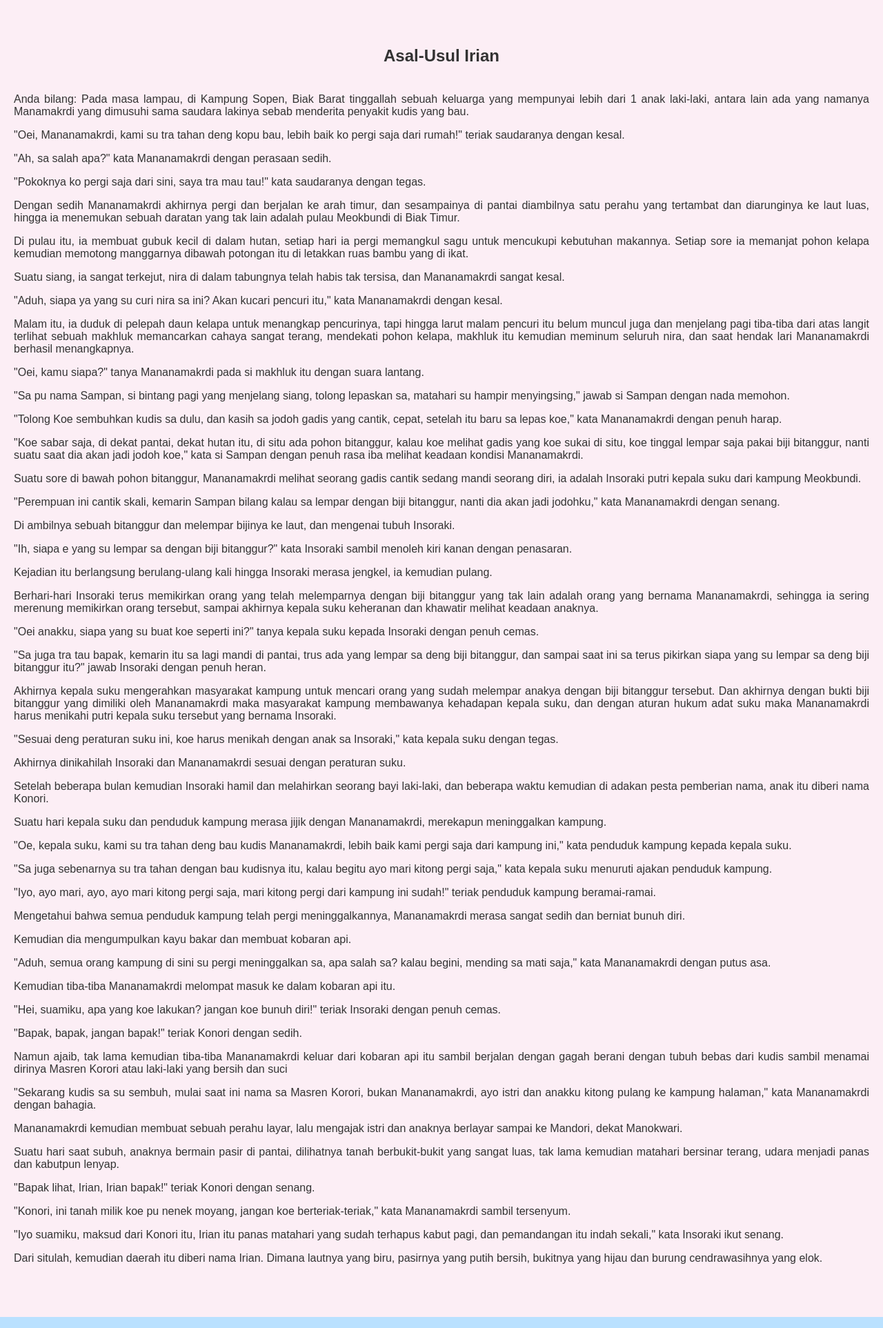
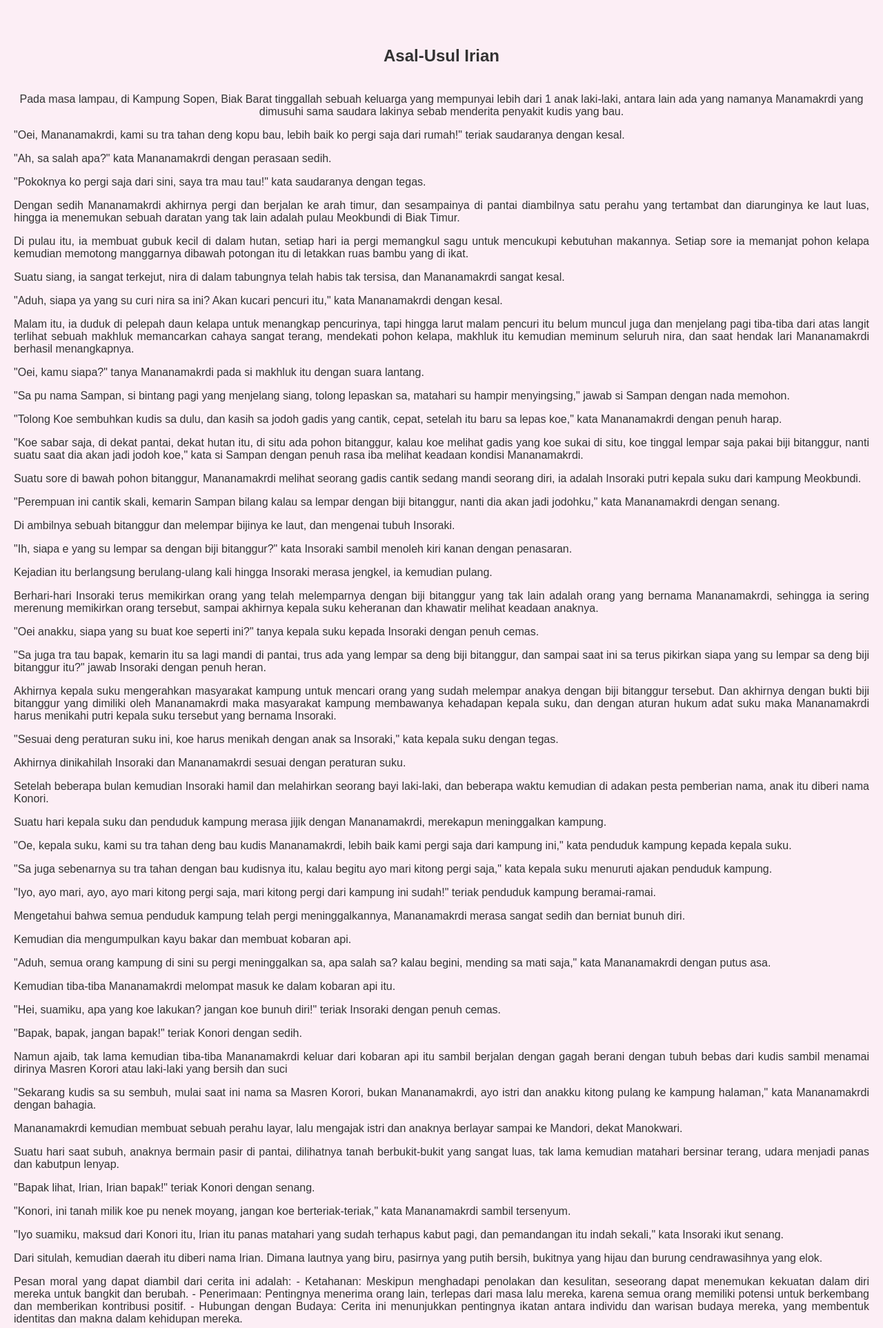
Before and after one commit to libbiee/liz, a plain HTML site: page index.html in a window 1280 px wide. Shown: the part 244-2169 px from the top of the page at 69% size. Drawn offline with Linux system fonts and the light colour scheme.

Commit message:
Update index.html

```diff
--- a/index.html
+++ b/index.html
@@ -121,8 +121,7 @@
 <button onclick="showMessage()">Click Me</button>
     <button onclick="toggleDarkMode()">Light/Dark Mode</button>
 <h2>Asal-Usul Irian</h2>
-    <p>Anda bilang:
-Pada masa lampau, di Kampung Sopen, Biak Barat tinggallah sebuah keluarga yang mempunyai lebih dari 1 anak laki-laki, antara lain ada yang namanya Manamakrdi yang dimusuhi sama saudara lakinya sebab menderita penyakit kudis yang bau.</p>
+    <p></p>Pada masa lampau, di Kampung Sopen, Biak Barat tinggallah sebuah keluarga yang mempunyai lebih dari 1 anak laki-laki, antara lain ada yang namanya Manamakrdi yang dimusuhi sama saudara lakinya sebab menderita penyakit kudis yang bau.</p>
 
 <p>"Oei, Mananamakrdi, kami su tra tahan deng kopu bau, lebih baik ko pergi saja dari rumah!" teriak saudaranya dengan kesal.</p>
 
@@ -207,6 +206,17 @@ Pada masa lampau, di Kampung Sopen, Biak Barat tinggallah sebuah keluarga yang m
 <p>"Iyo suamiku, maksud dari Konori itu, Irian itu panas matahari yang sudah terhapus kabut pagi, dan pemandangan itu indah sekali," kata Insoraki ikut senang.</p>
 
 <p>Dari situlah, kemudian daerah itu diberi nama Irian. Dimana lautnya yang biru, pasirnya yang putih bersih, bukitnya yang hijau dan burung cendrawasihnya yang elok.</p>
+	<p></p>
+	<p></p>
+	<p>Pesan moral yang dapat diambil dari cerita ini adalah:
+
+- Ketahanan: Meskipun menghadapi penolakan dan kesulitan, seseorang dapat menemukan kekuatan dalam diri mereka untuk bangkit dan berubah.
+
+- Penerimaan: Pentingnya menerima orang lain, terlepas dari masa lalu mereka, karena semua orang memiliki potensi untuk berkembang dan memberikan kontribusi positif.
+
+- Hubungan dengan Budaya: Cerita ini menunjukkan pentingnya ikatan antara individu dan warisan budaya mereka, yang membentuk identitas dan makna dalam kehidupan mereka.
+
+	</p>
 </section>
 
 <footer>
```
